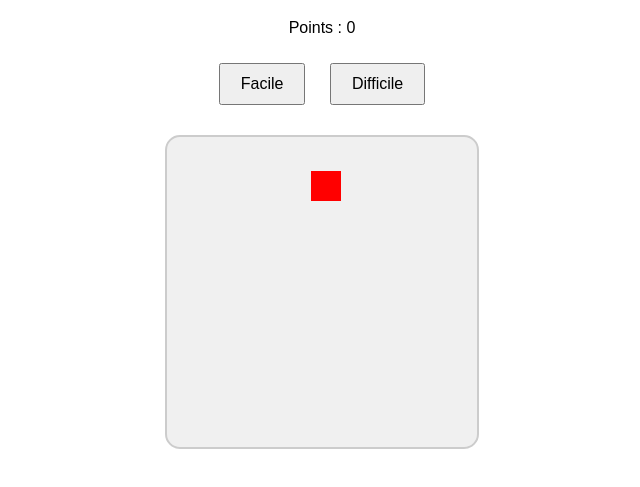
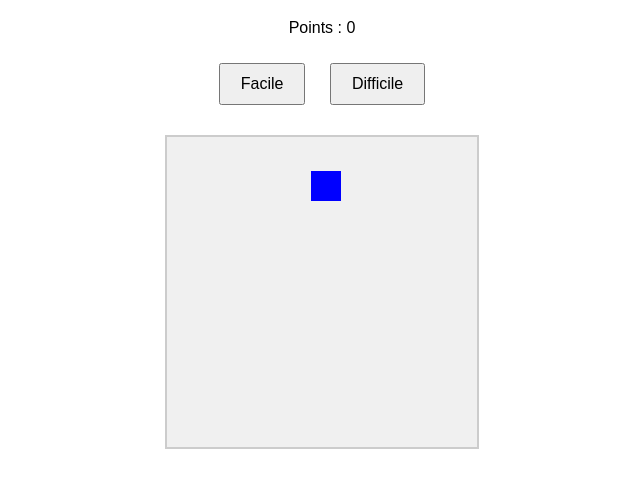
Before and after one commit to G3nj1X/RedSquareGame, a plain HTML site: page index.html in a window 1280 px wide. Shown: the part 61-548 px from the top of the page, without its empty margins (318-958 px from the left). Drawn offline with Linux system fonts and the light colour scheme.

Commit message:
Update styles.css
Red -> blue

```diff
--- a/styles.css
+++ b/styles.css
@@ -12,14 +12,13 @@ body {
     margin: 20px auto;
     background-color: #f0f0f0;
     border: 2px solid #ccc;
-    border-radius: 15px;
   }
 
   #target {
     position: absolute;
     width: 30px;
     height: 30px;
-    background-color: red;
+    background-color: blue;
     cursor: pointer;
   }
 
```
